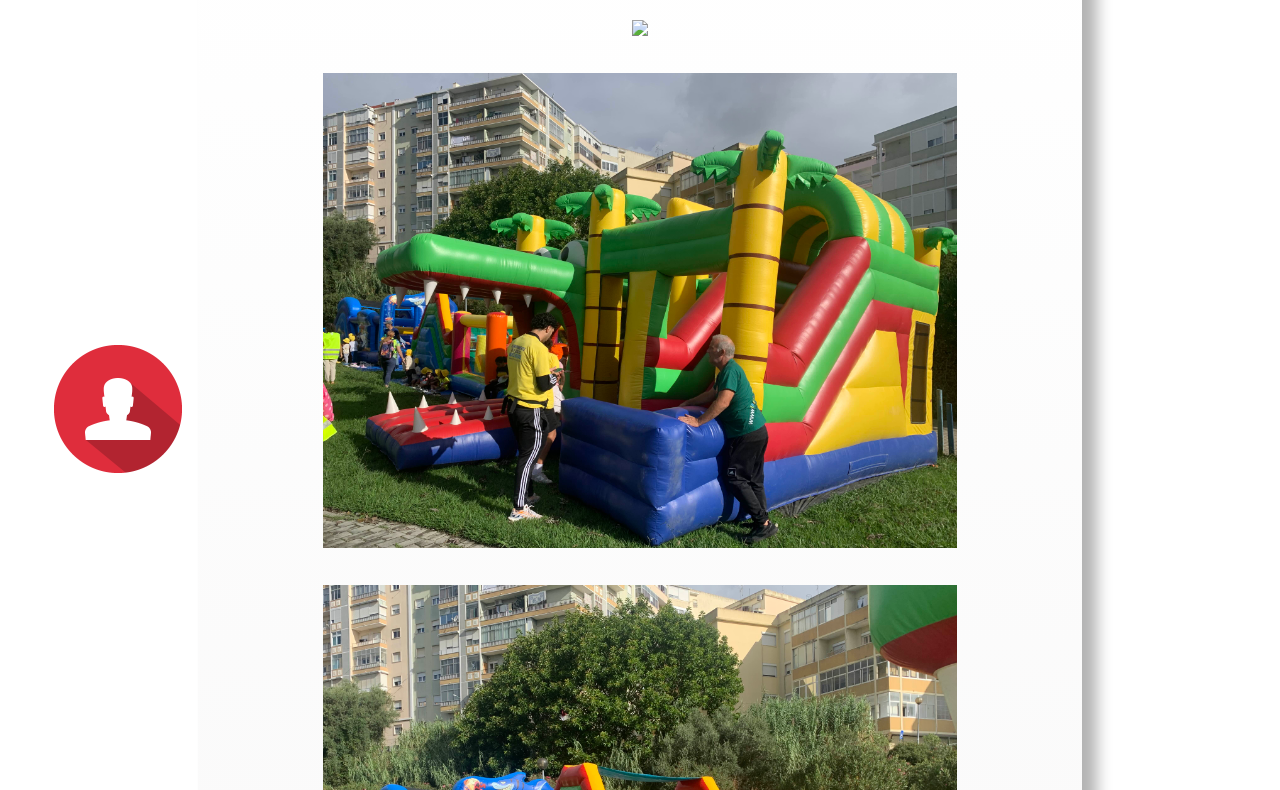
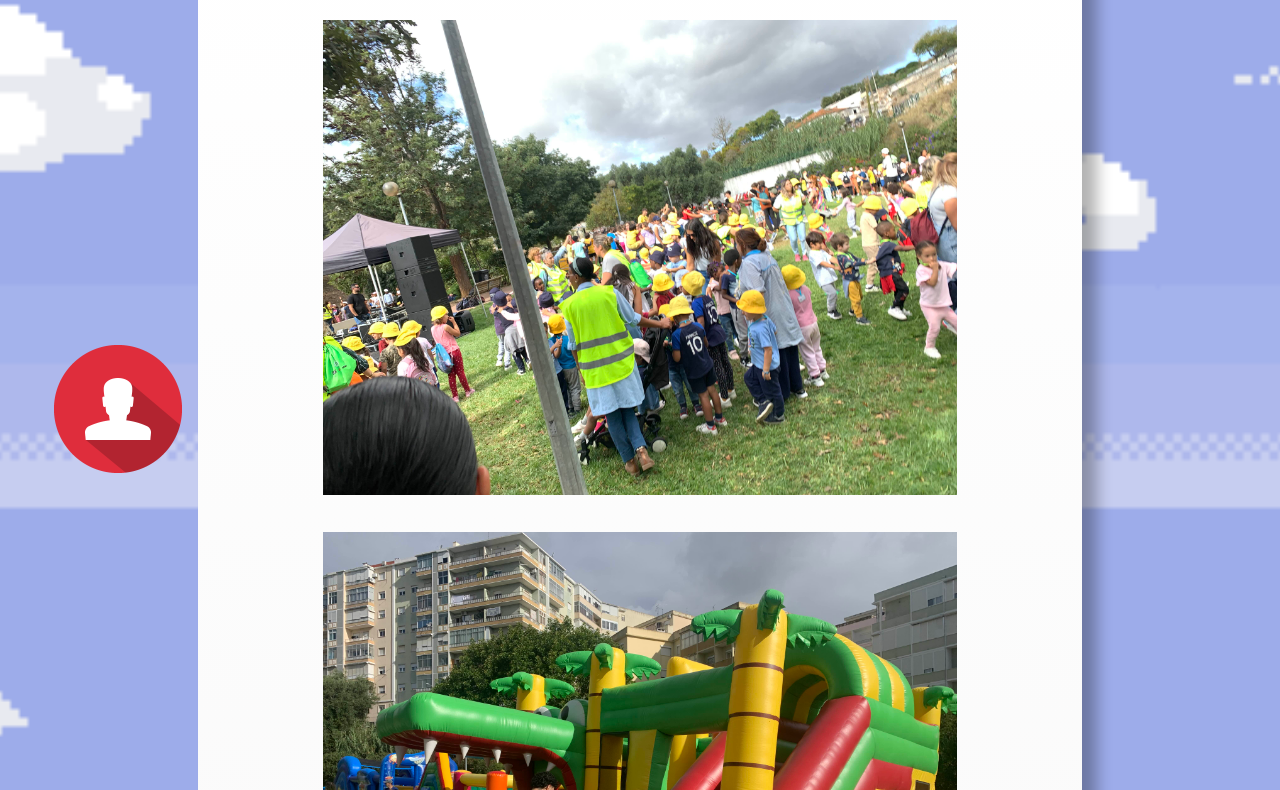
Before and after one commit to Rexxisssss/HTML-Dia_Do_Desporto, a plain HTML site: page galeria.html in a window 1280 px wide. Shown: the part 292-1082 px from the top of the page. Drawn offline with Linux system fonts and the light colour scheme.

Commit message:
Update galeria.html

```diff
--- a/galeria.html
+++ b/galeria.html
@@ -9,7 +9,7 @@
 <body style="font-family: Verdana;">
     <style>
         body{
-            background-image: url(img/bg2.gif);
+            background-image: url(bg2.gif);
             background-repeat: no-repeat;
             background-attachment: fixed;
             background-size: cover;
@@ -76,7 +76,7 @@
                 <h2>Galeria:</h2>
                     <div class="zoom">
                         <a href="IMG_6253.jpg">
-                            <center><img src="img/IMG_6253.jpg" width="80%" >
+                            <center><img src="IMG_6253.jpg" width="80%" >
                         </a>
                     </div>
                     <div class="zoom">
```
